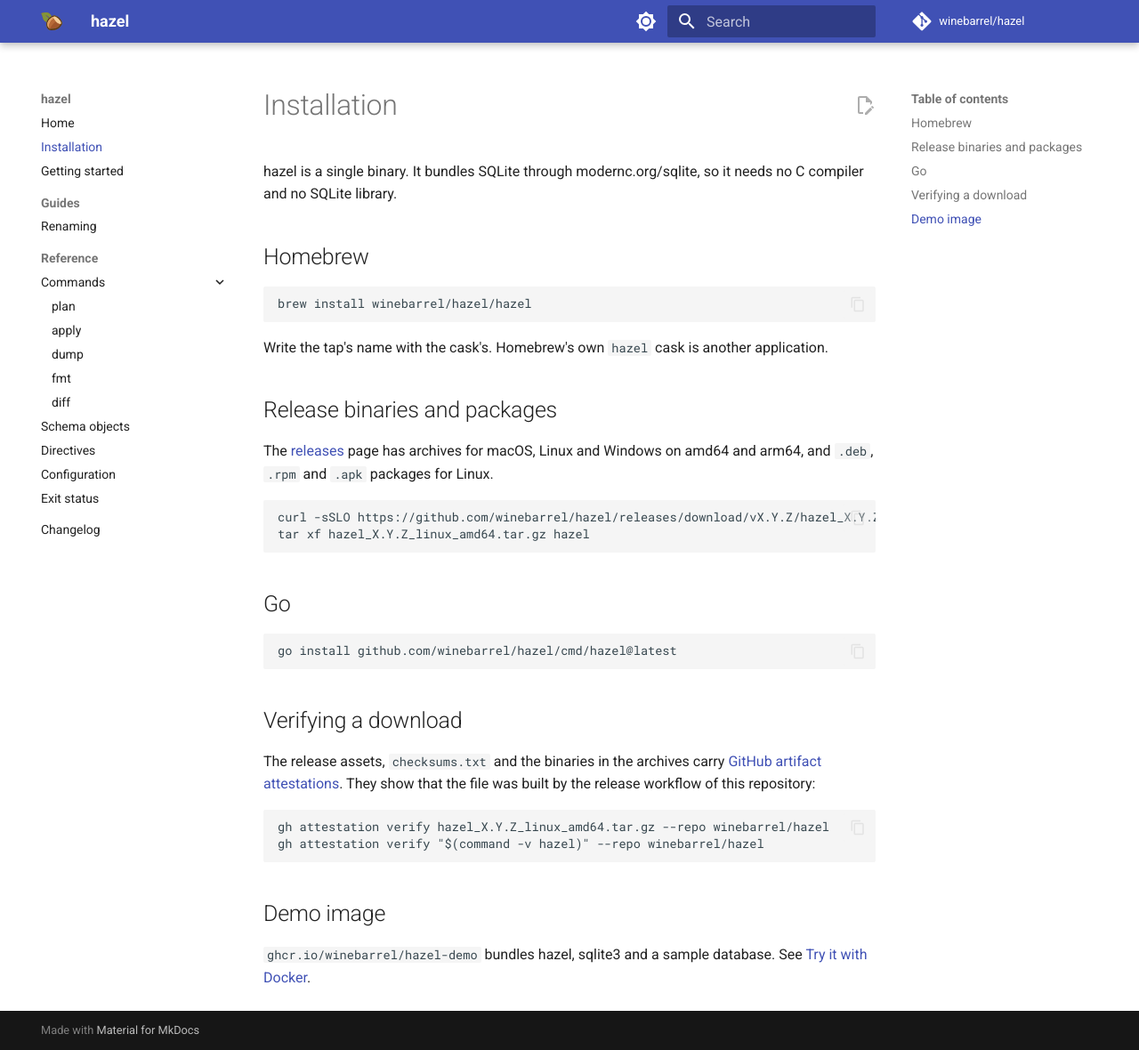
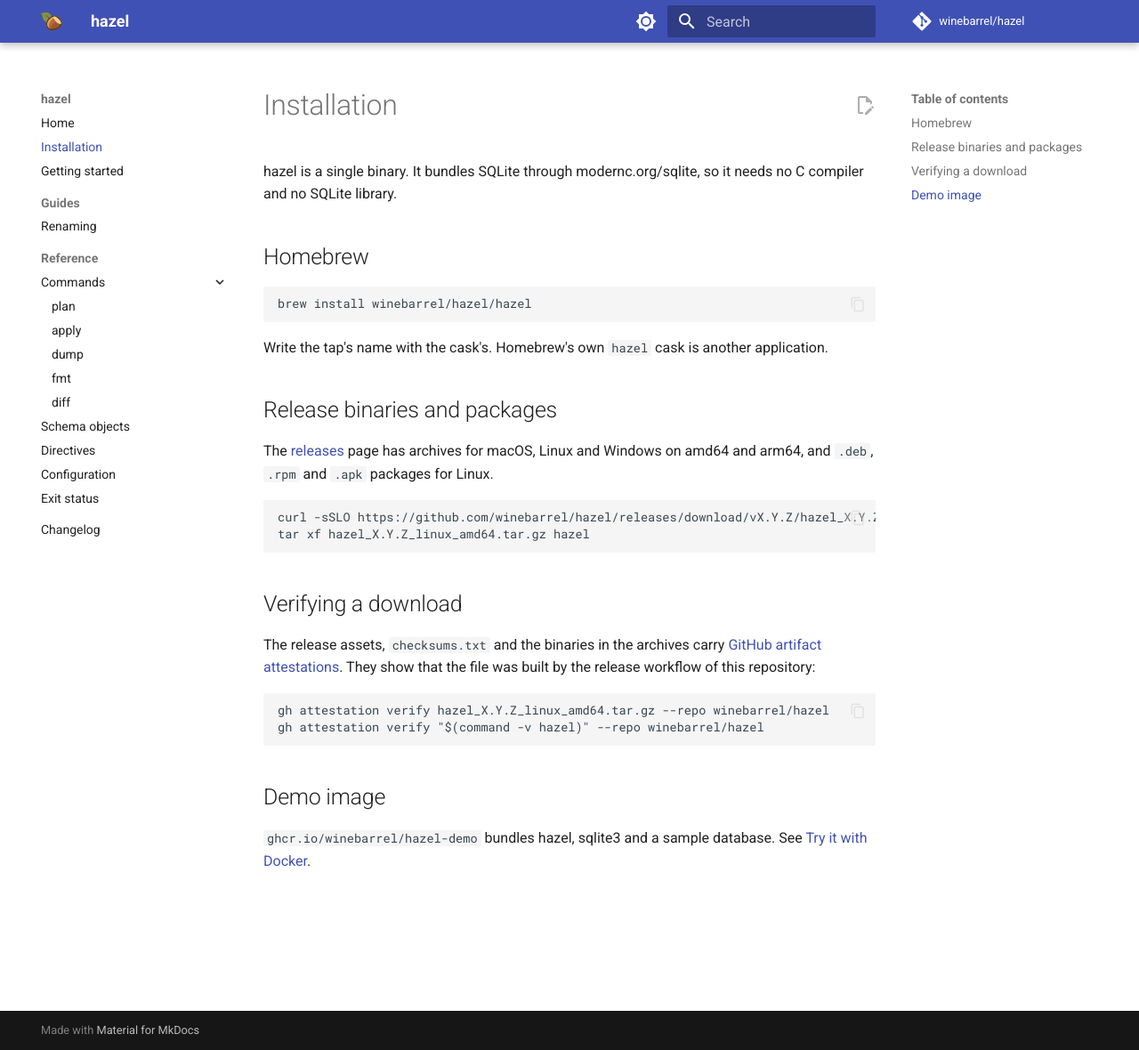
Before and after one commit to winebarrel/hazel, an MkDocs documentation site: the page built from docs/installation.md, in a window 1280 px wide and 1180 px high. Shown: the whole window at 89% size. Built offline with MkDocs 1.6.1 and Material for MkDocs 9.7.7, drawn with Linux system fonts in a browser that asks for light colours; comment, search, counter and statistics services are not loaded.

Commit message:
Leave go install out of the docs too
Co-Authored-By: Claude Opus 5.5 <noreply@anthropic.com>

````diff
--- a/docs/installation.md
+++ b/docs/installation.md
@@ -19,12 +19,6 @@ curl -sSLO https://github.com/winebarrel/hazel/releases/download/vX.Y.Z/hazel_X.
 tar xf hazel_X.Y.Z_linux_amd64.tar.gz hazel
 ```
 
-## Go
-
-```
-go install github.com/winebarrel/hazel/cmd/hazel@latest
-```
-
 ## Verifying a download
 
 The release assets, `checksums.txt` and the binaries in the archives carry [GitHub artifact attestations](https://docs.github.com/en/actions/security-for-github-actions/using-artifact-attestations). They show that the file was built by the release workflow of this repository:
````
